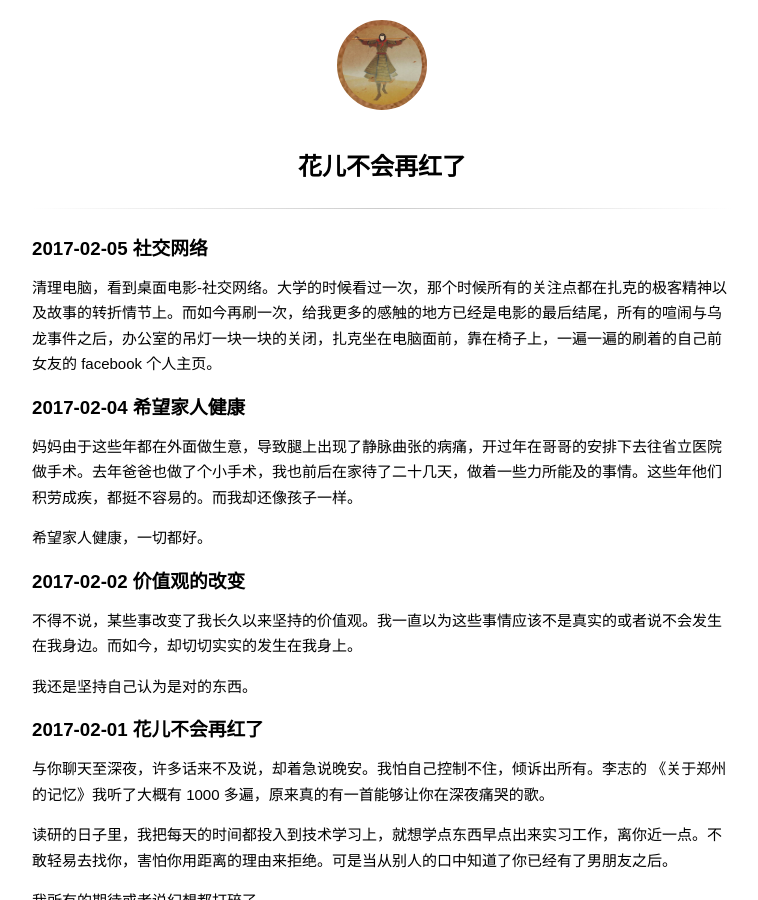
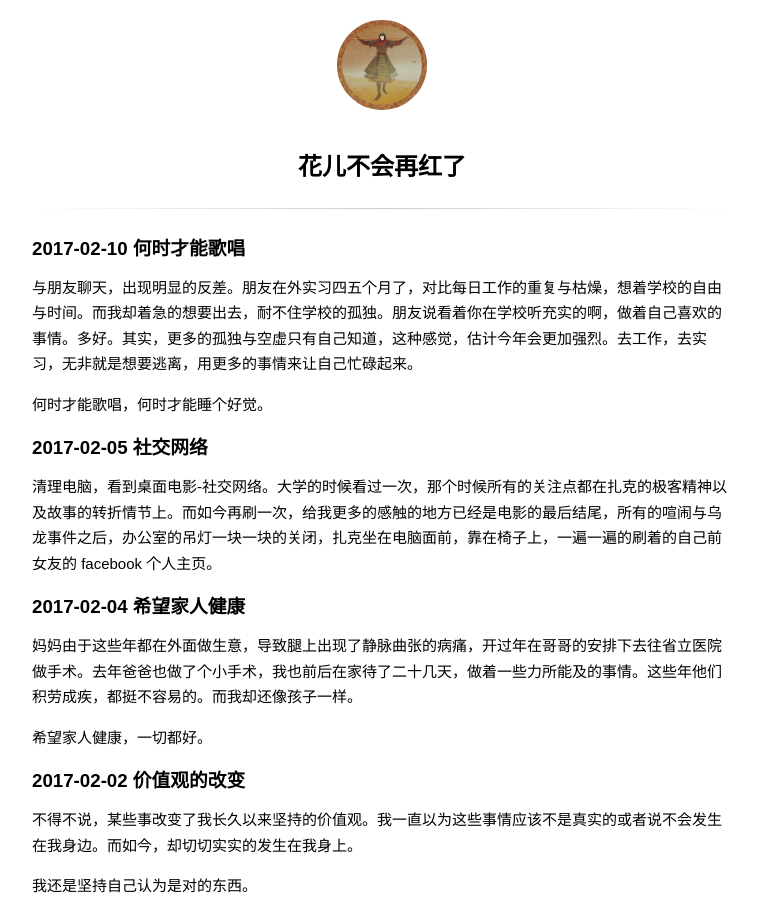
Before and after one commit to wuchangfeng/wuchangfeng.github.io, a Jekyll site: the page built from diary.md, in a window 1280 px wide and 900 px high. Shown: the whole window, without its empty margins (258-1016 px from the left). Built offline with Jekyll 4.4.1, drawn with Linux system fonts in a browser that asks for light colours; some web fonts are replaced; comment, search, counter and statistics services are not loaded.

Commit message:
blog update

```diff
--- a/diary.md
+++ b/diary.md
@@ -1,6 +1,12 @@
 ---
 title: 花儿不会再红了
 ---
+
+### 2017-02-10 何时才能歌唱
+
+与朋友聊天，出现明显的反差。朋友在外实习四五个月了，对比每日工作的重复与枯燥，想着学校的自由与时间。而我却着急的想要出去，耐不住学校的孤独。朋友说看着你在学校听充实的啊，做着自己喜欢的事情。多好。其实，更多的孤独与空虚只有自己知道，这种感觉，估计今年会更加强烈。去工作，去实习，无非就是想要逃离，用更多的事情来让自己忙碌起来。
+
+何时才能歌唱，何时才能睡个好觉。
 
 ### 2017-02-05 社交网络
 
```
